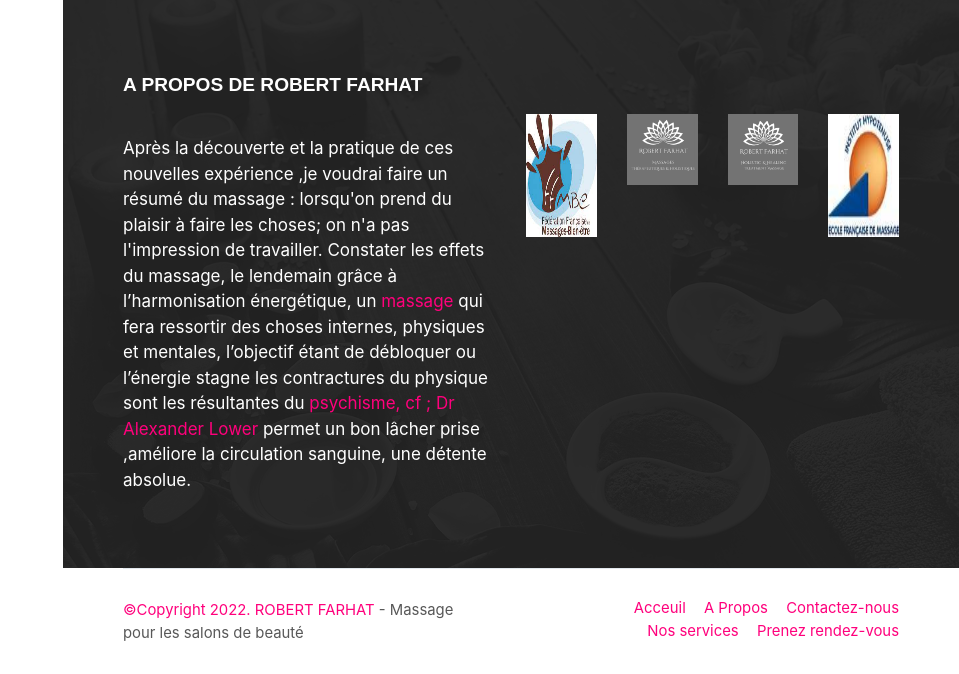
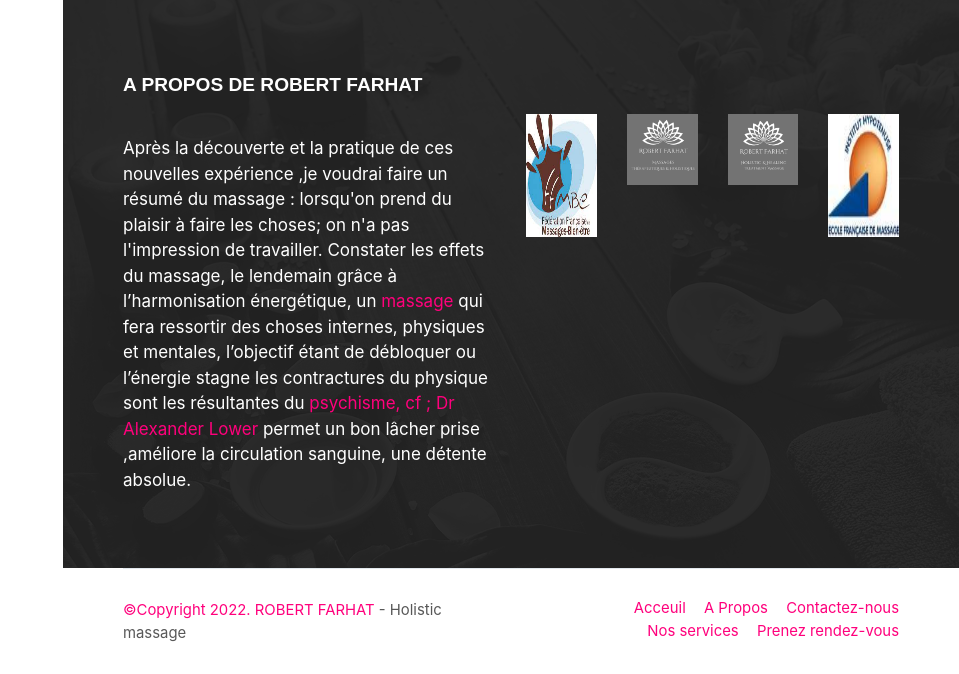
Before and after one commit to ahonongobi/robert-farhat-massage, a PHP site: page / in a window 1280 px wide. Shown: the part 4437-5111 px from the top of the page, without its empty margins (321-1280 px from the left). Run offline with PHP 8.4, Linux system fonts and the light colour scheme; some web fonts are replaced.

Commit message:
push holistic footer 4

```diff
--- a/footer.php
+++ b/footer.php
@@ -129,7 +129,7 @@
 							<!-- FOOTER TEXT : begin -->
 							<div class="footer-text">
 								<p>
-									<a href="" target="_blank"> &copy;Copyright 2022. ROBERT FARHAT </a> - Massage pour les salons de beauté
+									<a href="" target="_blank"> &copy;Copyright 2022. ROBERT FARHAT </a> - Holistic massage
 								</p>
 							</div>
 							<!-- FOOTER TEXT : end -->
--- a/footer2.php
+++ b/footer2.php
@@ -129,7 +129,7 @@
 							<!-- FOOTER TEXT : begin -->
 							<div class="footer-text">
 								<p>
-									<a href="/">ROBERT FARHAT </a> - Massage pour les salons de beauté
+									<a href="/">ROBERT FARHAT </a> - Holistic massage
 								</p>
 							</div>
 							<!-- FOOTER TEXT : end -->
```
